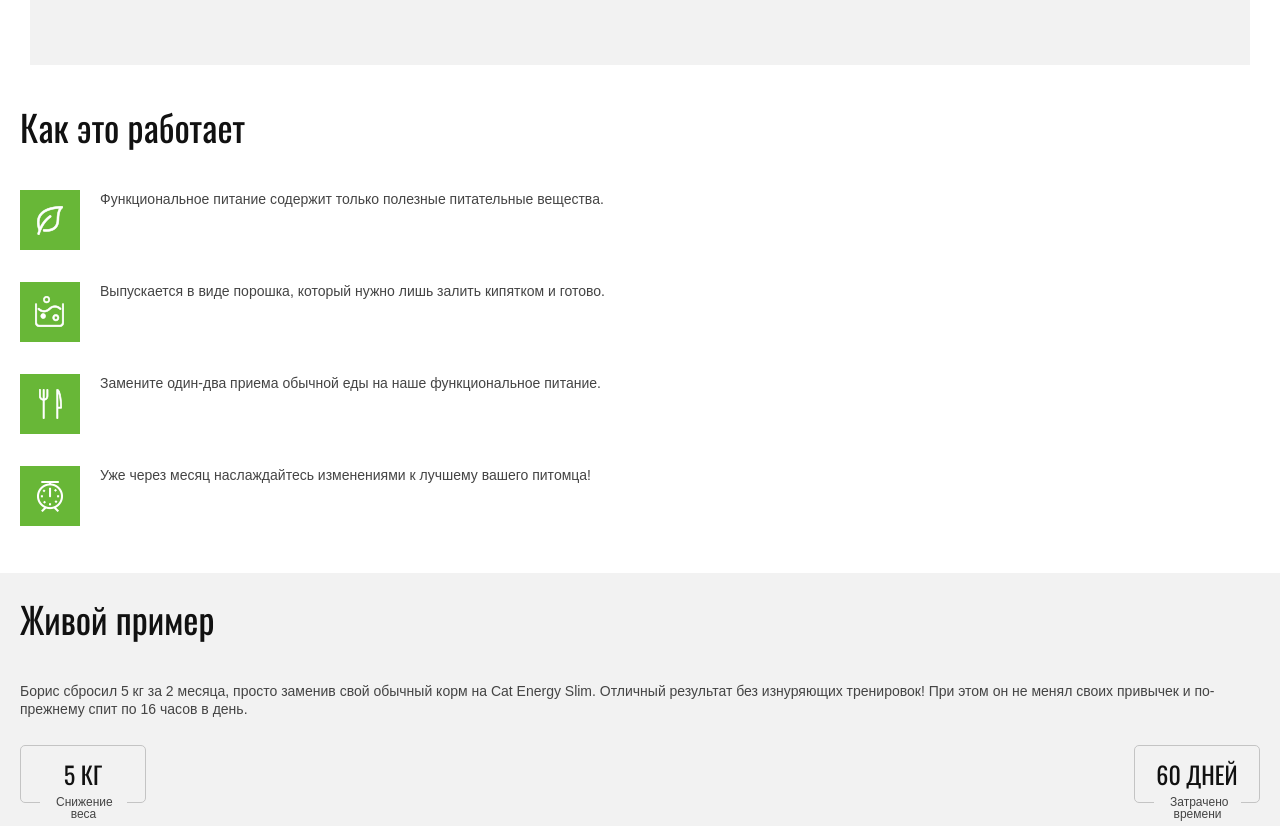
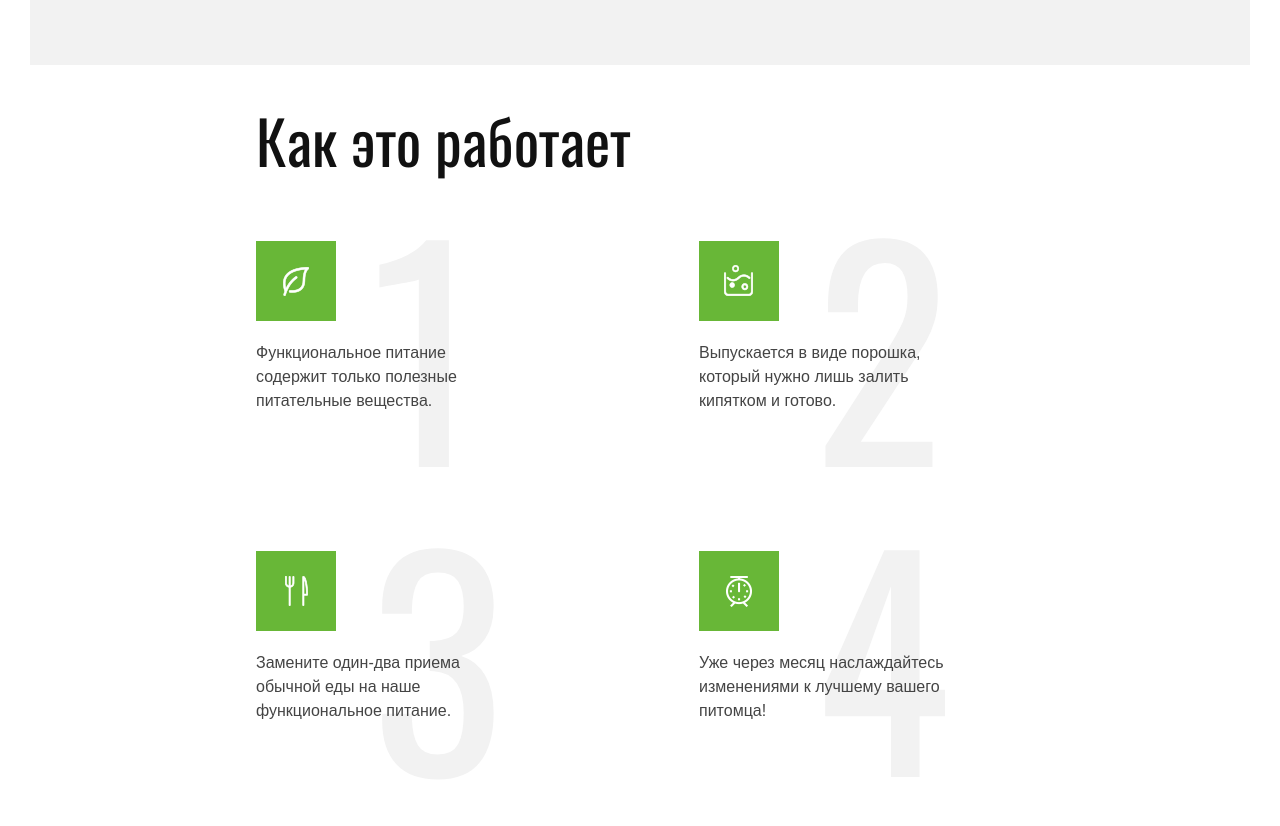
Before and after one commit to AlxLebedev/cat-energy, a plain HTML site: page source/index.html in a window 1280 px wide. Shown: the part 1662-2488 px from the top of the page. Drawn offline with nearby package versions, Linux system fonts and the light colour scheme; files that its build step writes are made by us from their sources.

Commit message:
conception styles added

```diff
--- a/source/sass/blocks/conception.scss
+++ b/source/sass/blocks/conception.scss
@@ -1,7 +1,9 @@
-@import "./variables/colors.scss";
-@import "./variables/pixel-density.scss";
-@import "./mixins/resets/reset-styles-list.scss";
-@import "./mixins/resets/reset-styles-heading.scss";
+@import "../variables/colors.scss";
+@import "../variables/font-family.scss";
+@import "../variables/pixel-density.scss";
+@import "../mixins/resets/reset-styles-list.scss";
+@import "../mixins/resets/reset-styles-heading.scss";
+@import "../variables/breakpoint.scss";
 
 .conception {
   &__wrapper {
@@ -71,3 +73,80 @@
     }
   }
 }
+
+@media (min-width: $width-tablet) {
+  .conception {
+    &__wrapper {
+      max-width: $width-tablet;
+      padding: 45px 30px 56px;
+      margin: auto;
+    }
+
+    &__title {
+      font-size: 60px;
+      line-height: 60px;
+      margin-bottom: 71px;
+    }
+
+    &__list {
+      display: flex;
+      flex-wrap: wrap;
+    }
+
+    &__item {
+      box-sizing: border-box;
+      position: relative;
+      width: 325px;
+      min-height: 230px;
+      margin-bottom: 80px;
+      padding-top: 100px;
+      padding-right: 80px;
+      font-size: 16px;
+      line-height: 24px;
+
+      &:last-child {
+        margin-bottom: 80px;
+      }
+
+      &:nth-child(even) {
+        margin-left: auto;
+      }
+
+      &::before {
+        position: absolute;
+        top: 0;
+        left: 0;
+        width: 80px;
+        height: 80px;
+      }
+
+      &::after {
+        position: absolute;
+        content: "";
+        top: -40px;
+        left: 115px;
+        font-family: $font-oswald;
+        font-size: 280px;
+        line-height: 280px;
+        color: $color-gray-default;
+        z-index: -1;
+      }
+
+      &--type-eco::after {
+        content: "1";
+      }
+
+      &--type-powder::after {
+        content: "2";
+      }
+
+      &--type-dining::after {
+        content: "3";
+      }
+
+      &--type-time::after {
+        content: "4";
+      }
+    }
+  }
+}
```
